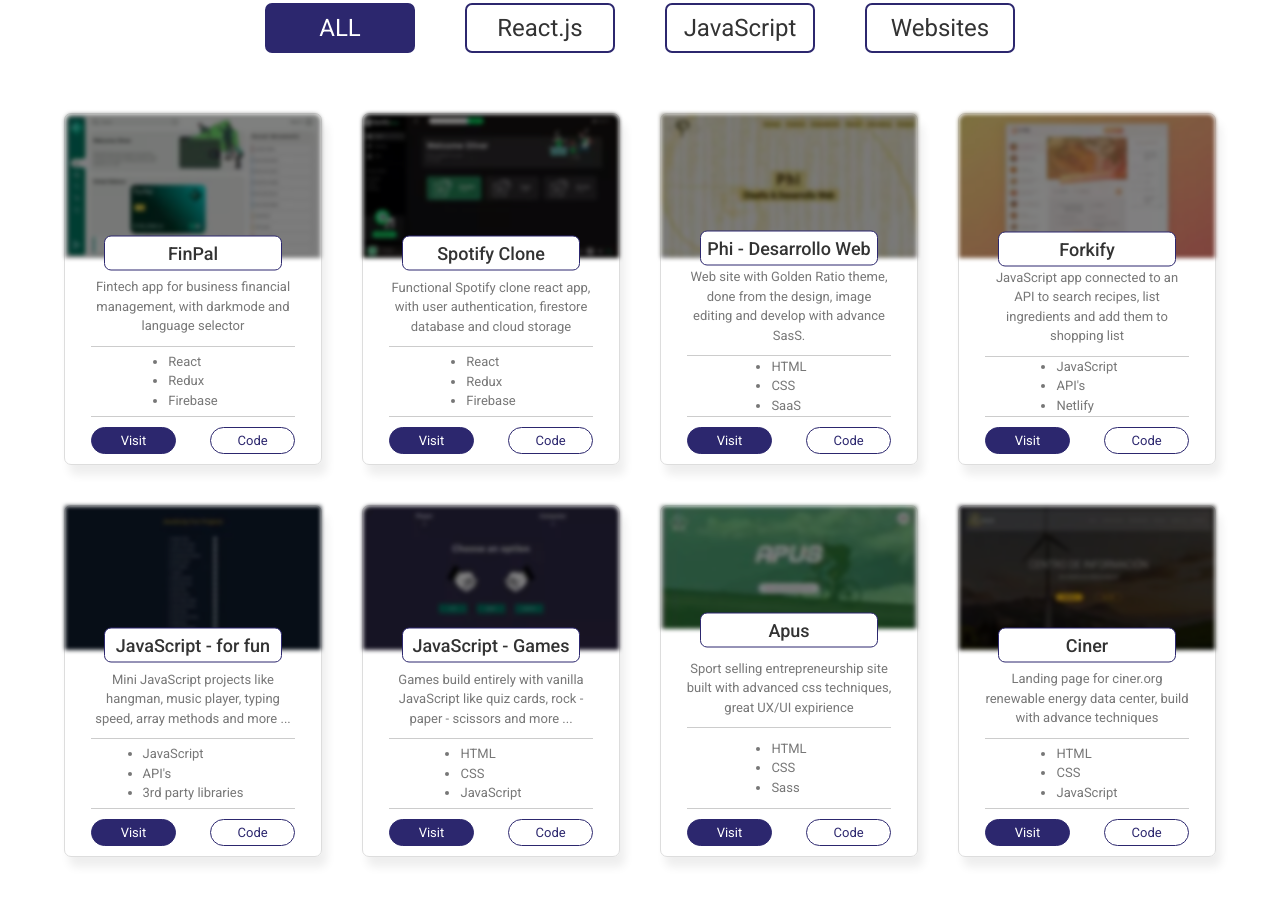
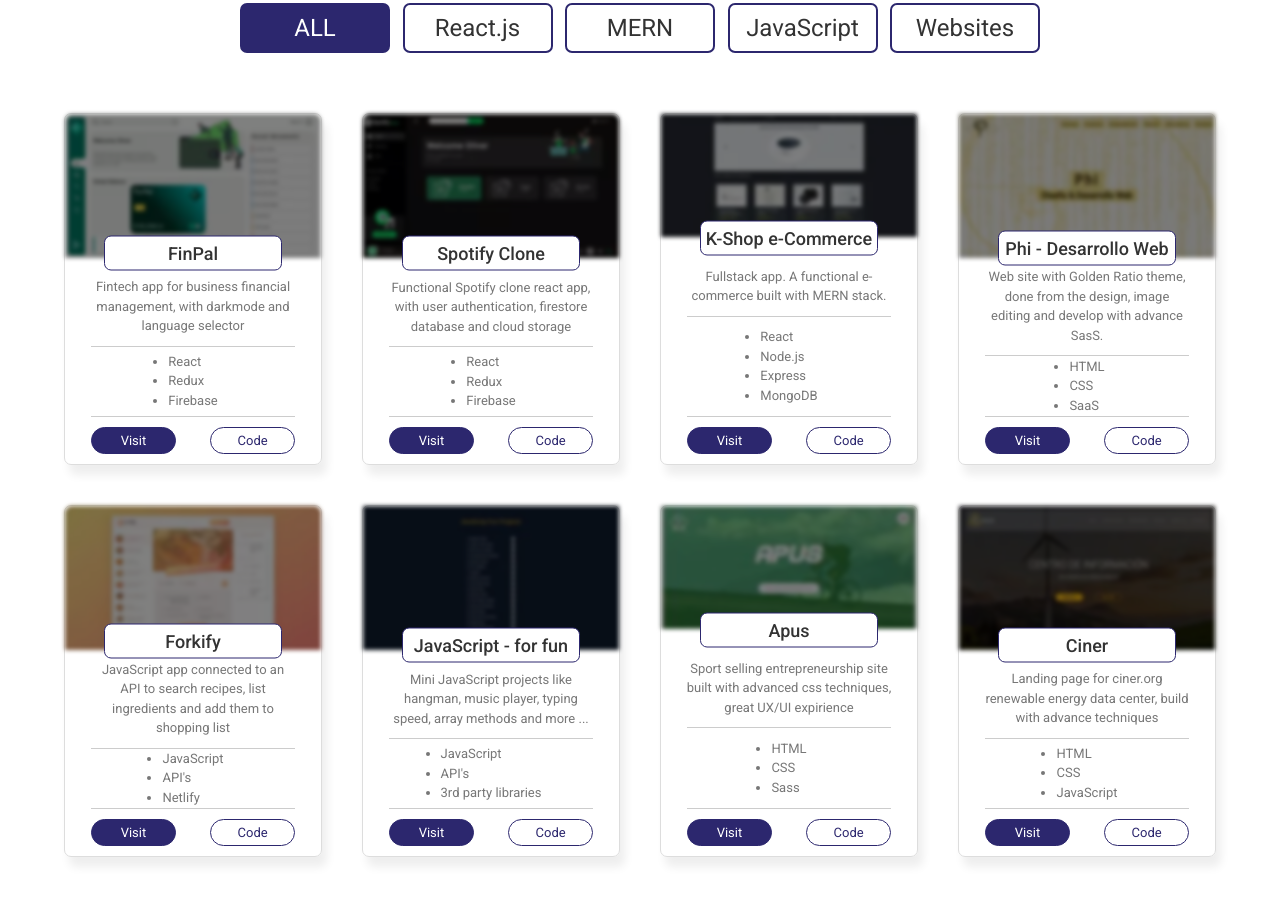
Before and after one commit to KurtGuardia/Kurt-CV, a website: page index.html in a window 1280 px wide. Shown: the part 2902-3800 px from the top of the page. Drawn offline with Linux system fonts and the light colour scheme.

Commit message:
added K-Shop to projects and fixed bugs

```diff
--- a/index.html
+++ b/index.html
@@ -323,7 +323,7 @@
 
         <a
           rel="noreferrer"
-          href="https://github.com/olivercastroteran"
+          href="https://github.com/KurtGuardia"
           aria-label="github"
           class="section-skills__link"
           target="_blank"
@@ -345,6 +345,7 @@
           <li class="section-projects__filter-btn" data-target="react">
             React.js
           </li>
+          <li class="section-projects__filter-btn" data-target="mern">MERN</li>
           <li class="section-projects__filter-btn" data-target="javascript">
             JavaScript
           </li>
@@ -445,6 +446,52 @@
                 rel="noreferrer"
                 target="_blank"
                 href="https://github.com/KurtGuardia/Spotify-Clone"
+                class="btn-project--ghost"
+                >Code</a
+              >
+            </div>
+          </div>
+
+          <div class="project-card" data-id="mern">
+            <figure class="project-card__img-container">
+              <picture>
+                <source srcset="./img/images/k-shop.webp" type="image/webp" />
+                <source srcset="./img/images/k-shop.png" type="image/png" />
+                <img
+                  src="./img/images/k-shop.png"
+                  alt="spotify clone"
+                  class="project-card__img"
+                />
+              </picture>
+            </figure>
+            <div class="project-card__title">
+              <span>K-Shop e-Commerce</span>
+            </div>
+            <div class="project-card__description">
+              <p>
+                Fullstack app. A functional e-commerce built with MERN stack.
+              </p>
+            </div>
+            <div class="project-card__technologies">
+              <ul>
+                <li>React</li>
+                <li>Node.js</li>
+                <li>Express</li>
+                <li>MongoDB</li>
+              </ul>
+            </div>
+            <div class="project-card__btns">
+              <a
+                rel="noreferrer"
+                target="_blank"
+                href="https://k-shop-1-61803399.herokuapp.com/"
+                class="btn-project--full"
+                >Visit</a
+              >
+              <a
+                rel="noreferrer"
+                target="_blank"
+                href="https://github.com/KurtGuardia/MERN-K-Shop"
                 class="btn-project--ghost"
                 >Code</a
               >
@@ -586,52 +633,6 @@
                 rel="noreferrer"
                 target="_blank"
                 href="https://github.com/KurtGuardia/20-Mini-JavaScript-projects"
-                class="btn-project--ghost"
-                >Code</a
-              >
-            </div>
-          </div>
-
-          <div class="project-card" data-id="javascript">
-            <figure class="project-card__img-container">
-              <picture>
-                <source srcset="./img/images/js-games.webp" type="image/webp" />
-                <source srcset="./img/images/js-games.png" type="image/png" />
-                <img
-                  src="./img/images/js-games.png"
-                  alt="js-games"
-                  class="project-card__img"
-                />
-              </picture>
-            </figure>
-            <div class="project-card__title">
-              <span>JavaScript - Games</span>
-            </div>
-            <div class="project-card__description">
-              <p>
-                Games build entirely with vanilla JavaScript like quiz cards,
-                rock - paper - scissors and more ...
-              </p>
-            </div>
-            <div class="project-card__technologies">
-              <ul>
-                <li>HTML</li>
-                <li>CSS</li>
-                <li>JavaScript</li>
-              </ul>
-            </div>
-            <div class="project-card__btns">
-              <a
-                rel="noreferrer"
-                target="_blank"
-                href="https://javascript-simple-games.netlify.app/"
-                class="btn-project--full"
-                >Visit</a
-              >
-              <a
-                rel="noreferrer"
-                target="_blank"
-                href="https://github.com/KurtGuardia/Javascript-games"
                 class="btn-project--ghost"
                 >Code</a
               >
--- a/sass/base/_typography.scss
+++ b/sass/base/_typography.scss
@@ -77,6 +77,12 @@
   font-weight: 400;
   position: relative;
 
+  &:hover {
+    &::after {
+      width: 15rem;
+    }
+  }
+
   &::after {
     content: '';
     position: absolute;
@@ -87,6 +93,7 @@
     height: 3px;
     background-color: $color-primary;
     display: inline-block;
+    transition: all 0.3s;
   }
 
   &--yellow {
--- a/sass/pages/_home.scss
+++ b/sass/pages/_home.scss
@@ -98,8 +98,8 @@
   padding: 6rem 0;
 
   &__filter {
-    width: 60%;
-    max-width: 75rem;
+    width: 70%;
+    max-width: 80rem;
     margin: 0 auto 6rem auto;
     display: flex;
     align-items: center;
@@ -115,7 +115,10 @@
     }
 
     @media only screen and (max-width: $bp-smallest) {
-      width: 98%;
+      width: 60%;
+      justify-content: space-around;
+      flex-wrap: wrap;
+      margin-bottom: 0;
     }
   }
 
@@ -140,6 +143,9 @@
     @media only screen and (max-width: $bp-smallest) {
       width: 8.5rem;
       font-size: 1.7rem;
+      &:not(:last-of-type) {
+        margin-bottom: 2rem;
+      }
     }
   }
 
```
Also changed, not shown: css/style.css, img/images/k-shop.jpg (added), img/images/k-shop.webp (added).
